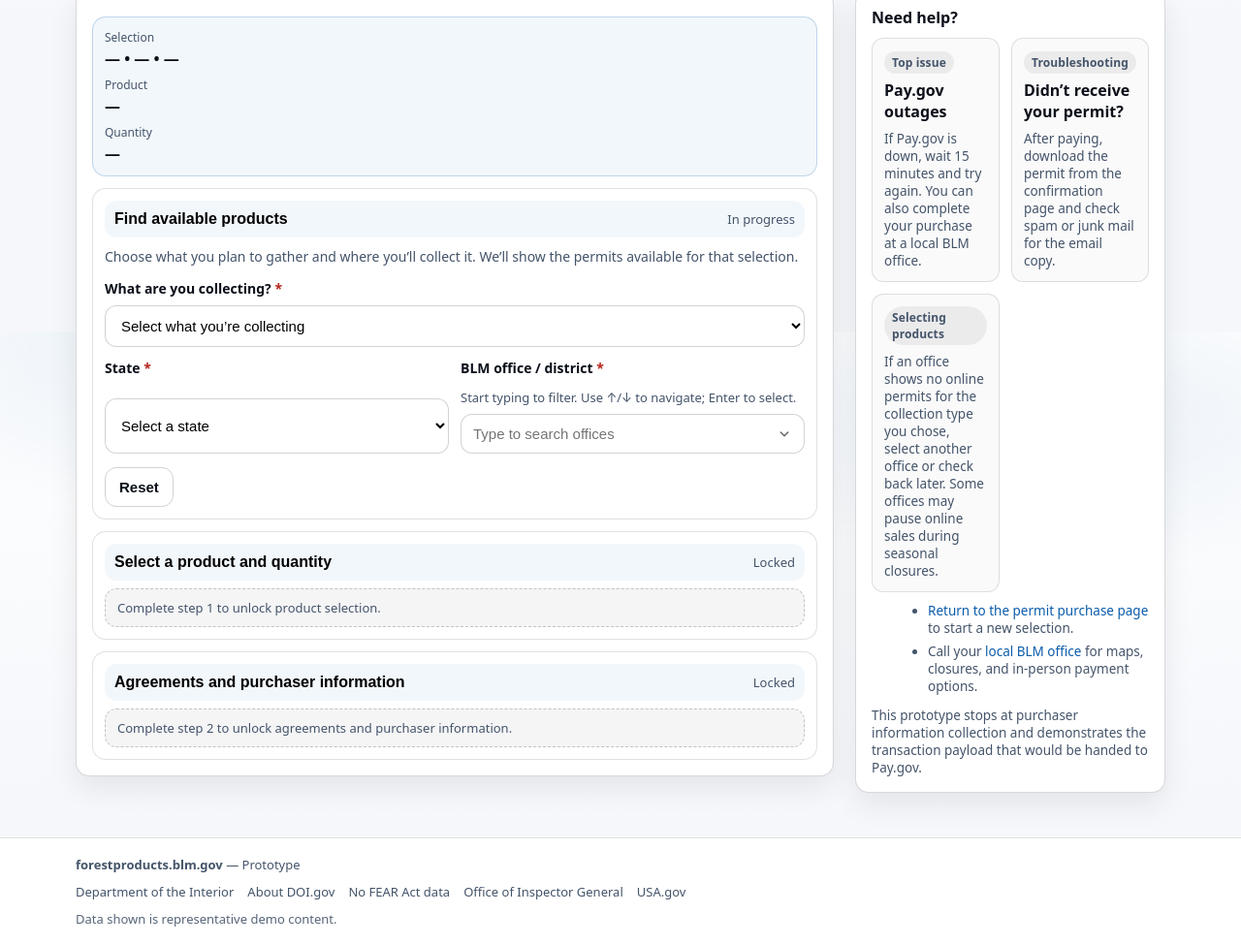
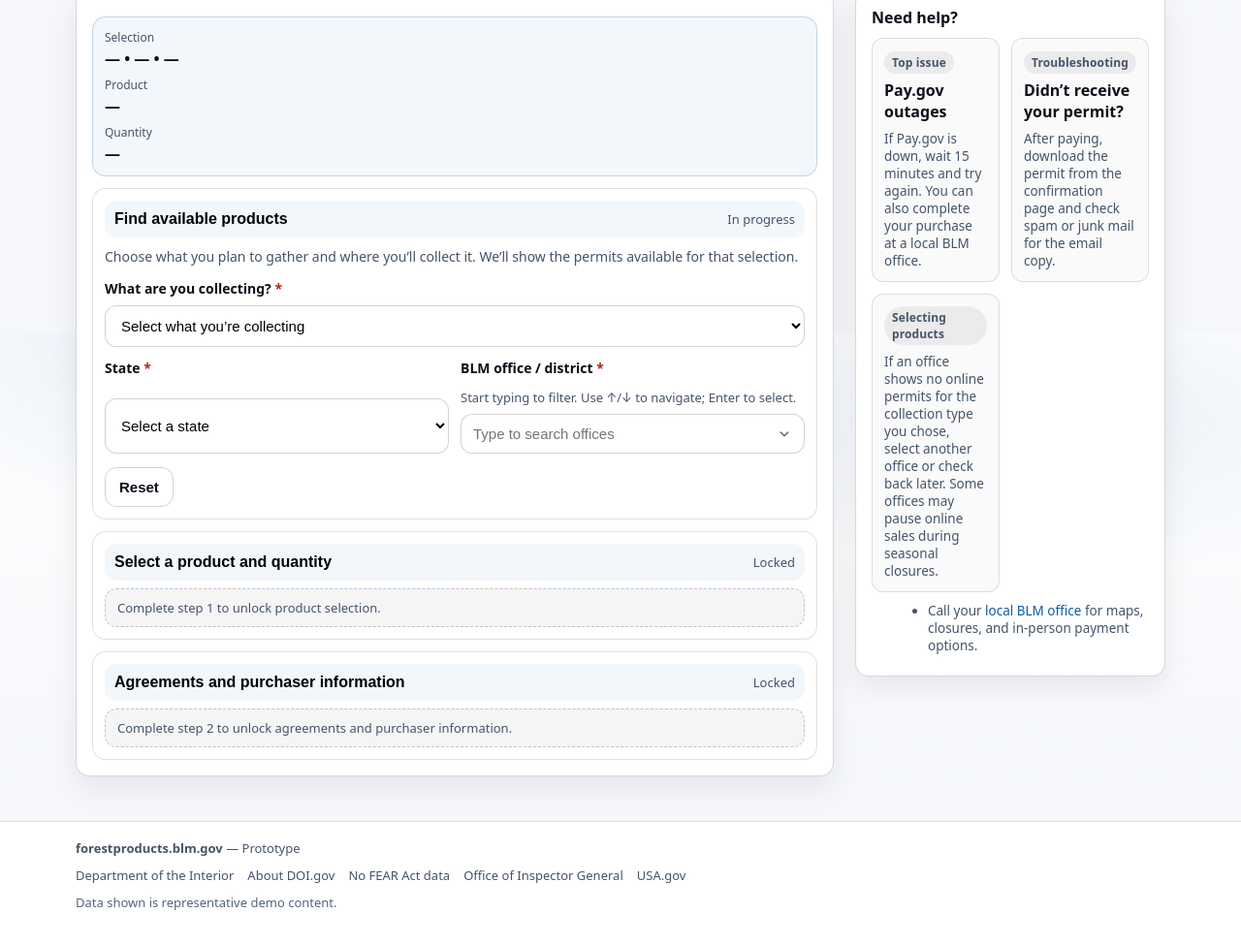
Before and after one commit to bip-river/SFPx, a plain HTML site: page index.html in a window 1280 px wide. Shown: the part 457-1432 px from the top of the page at 97% size. Drawn offline with Linux system fonts and the light colour scheme.

Commit message:
Clean up help links and prototype text in index.html
Removed unnecessary links and prototype information.

```diff
--- a/index.html
+++ b/index.html
@@ -318,12 +318,8 @@ Replace this demo text with the authoritative terms and conditions used by your
             </div>
           </div>
           <ul class="help-links">
-            <li><a href="index.html">Return to the permit purchase page</a> to start a new selection.</li>
             <li>Call your <a href="https://www.blm.gov/office/national-office">local BLM office</a> for maps, closures, and in-person payment options.</li>
           </ul>
-          <p style="margin-top:12px; color:var(--muted); font-size:13.5px;">
-            This prototype stops at purchaser information collection and demonstrates the transaction payload that would be handed to Pay.gov.
-          </p>
         </aside>
       </section>
     </div>
```
